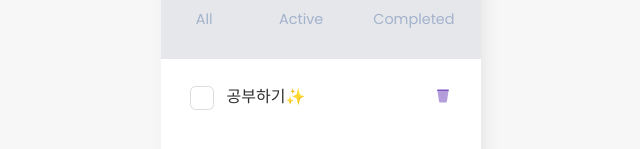
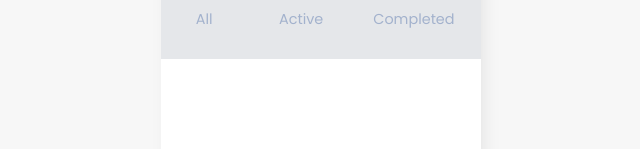
Before and after one commit to kseul/to-do-list-react, a React (Create React App) app: page / in a window 1280 px wide. Shown: the part 173-322 px from the top of the page, without its empty margins (319-959 px from the left). Built offline with nearby package versions, Linux system fonts and the light colour scheme.

Commit message:
Add : Filtering
- 아이템 필터링 기능구현

```diff
--- a/src/App.jsx
+++ b/src/App.jsx
@@ -7,14 +7,9 @@ import { useRef, useState } from 'react';
 
 function App() {
   const [task, setTask] = useState('');
-  const [taskList, setTaskList] = useState([
-    {
-      id: 1,
-      task: '공부하기✨',
-      isChecked: false,
-    },
-  ]);
-  const taskId = useRef(2);
+  const [taskList, setTaskList] = useState([]);
+  const [filterType, setFilterType] = useState('All'); // 필터링 2) 온클릭으로 전달된 상태값 저장
+  const taskId = useRef(0);
 
   const handleInputChange = (e) => {
     setTask(e.target.value);
@@ -23,7 +18,10 @@ function App() {
   const addTask = (e) => {
     e.preventDefault();
     if (task === '') return;
-    setTaskList([...taskList, { id: taskId.current, task, isChecked: false }]);
+    setTaskList([
+      ...taskList,
+      { id: taskId.current, task, isChecked: false, type: 'Active' },
+    ]);
     taskId.current++;
     setTask('');
   };
@@ -39,14 +37,33 @@ function App() {
     );
   };
 
+  const filtering = (filter) => {
+    setFilterType(filter);
+  };
+
+  // 필터링 3) 각 task에 체크 유무에 따른 필터값을 부여해준다.
   const handleChecked = (id, e) => {
+    const checked = e.target.checked;
     setTaskList(
       taskList.map((task) => {
-        if (task.id === id) {
-          return { ...task, isChecked: e.target.checked };
-        } else {
-          return task;
+        // 내가 선택한 task의 id가 일치해야하고 && 체크가 true일때 'Completed'로 설정
+        if (task.id === id && checked) {
+          return {
+            ...task,
+            isChecked: checked, // true
+            type: 'Completed',
+          };
         }
+        // 내가 선택한 task의 id가 일치, 위에서 체크가 true가 아닌 false로 걸러질 때 이 문으로 내려옴
+        else if (task.id === id) {
+          return {
+            ...task,
+            isChecked: checked, // false
+            type: 'Active',
+          };
+        }
+        // 내가 선택한 값이 아닐때 변동주지 않기 (체크가 false이든 true이든 상관x)
+        else return task;
       })
     );
   };
@@ -55,11 +72,12 @@ function App() {
     <AppContainer>
       <AppBox>
         <Header />
-        <Filter />
+        <Filter filtering={filtering} />
         <List
           taskList={taskList}
           deleteTask={deleteTask}
           handleChecked={handleChecked}
+          filterType={filterType} // 필터링 4) 클릭한 필터 상태값을 전달
         />
         <AddForm
           task={task}
--- a/src/components/Filter.jsx
+++ b/src/components/Filter.jsx
@@ -1,11 +1,12 @@
 import styled from 'styled-components';
 
-const Filter = () => {
+const Filter = ({ filtering }) => {
   return (
     <FilterContainer>
-      <FilterBtn>All</FilterBtn>
-      <FilterBtn>Active</FilterBtn>
-      <FilterBtn>Completed</FilterBtn>
+      {/* 필터링 1) 온클릭으로 상태값을 전달  */}
+      <FilterBtn onClick={() => filtering('All')}>All</FilterBtn>
+      <FilterBtn onClick={() => filtering('Active')}>Active</FilterBtn>
+      <FilterBtn onClick={() => filtering('Completed')}>Completed</FilterBtn>
     </FilterContainer>
   );
 };
--- a/src/components/List/ListBox.jsx
+++ b/src/components/List/ListBox.jsx
@@ -65,6 +65,7 @@ const Task = styled.div`
   line-height: 3rem;
   text-decoration: ${(props) =>
     props.checked ? 'line-through rgba(187, 200, 222, 0.7) 2px' : 'none'};
+  color: ${(props) => (props.checked ? '#aaadb1' : 'none')};
 `;
 
 const Delete = styled.div``;
--- a/src/components/List/index.jsx
+++ b/src/components/List/index.jsx
@@ -1,10 +1,19 @@
 import styled from 'styled-components';
 import ListBox from './ListBox';
 
-const List = ({ taskList, deleteTask, handleChecked }) => {
+const List = ({ taskList, deleteTask, handleChecked, filterType }) => {
   return (
     <ListContainer>
-      {taskList.map((task) => (
+      {/* 필터링 5)
+          props로 받아온 내가 클릭한 filterType 상태값과
+          taskList를 map으로 돌려서 각각의 task에 부여해준 type을 비교하여 렌더링
+          이때 filter가 아닌 map을 쓰는 것에 유의!
+       */}
+      {taskList.map((task) => {
+        // 초기값이 All임 => 초기렌더링시 전체 렌더링
+        // 다른 타입 클릭후 다시 클릭한 타입이 All일때 => 다시 전체 렌더링
+        if (filterType === 'All') {
+          return (
             <ListBox
               task={task}
               deleteTask={deleteTask}
@@ -12,7 +21,20 @@ const List = ({ taskList, deleteTask, handleChecked }) => {
               handleChecked={handleChecked}
               key={task.id}
             />
-      ))}
+          );
+        } // 내가 클릭한 필터타입 === task가 가지고 있는 type의 이름이 일치할 경우의 task만 맵을 돌려서 리턴한다.
+        else if (filterType === task.type) {
+          return (
+            <ListBox
+              task={task}
+              deleteTask={deleteTask}
+              id={task.id}
+              handleChecked={handleChecked}
+              key={task.id}
+            />
+          );
+        }
+      })}
     </ListContainer>
   );
 };
```
Lines whose indentation alone changed are shown as unchanged.
